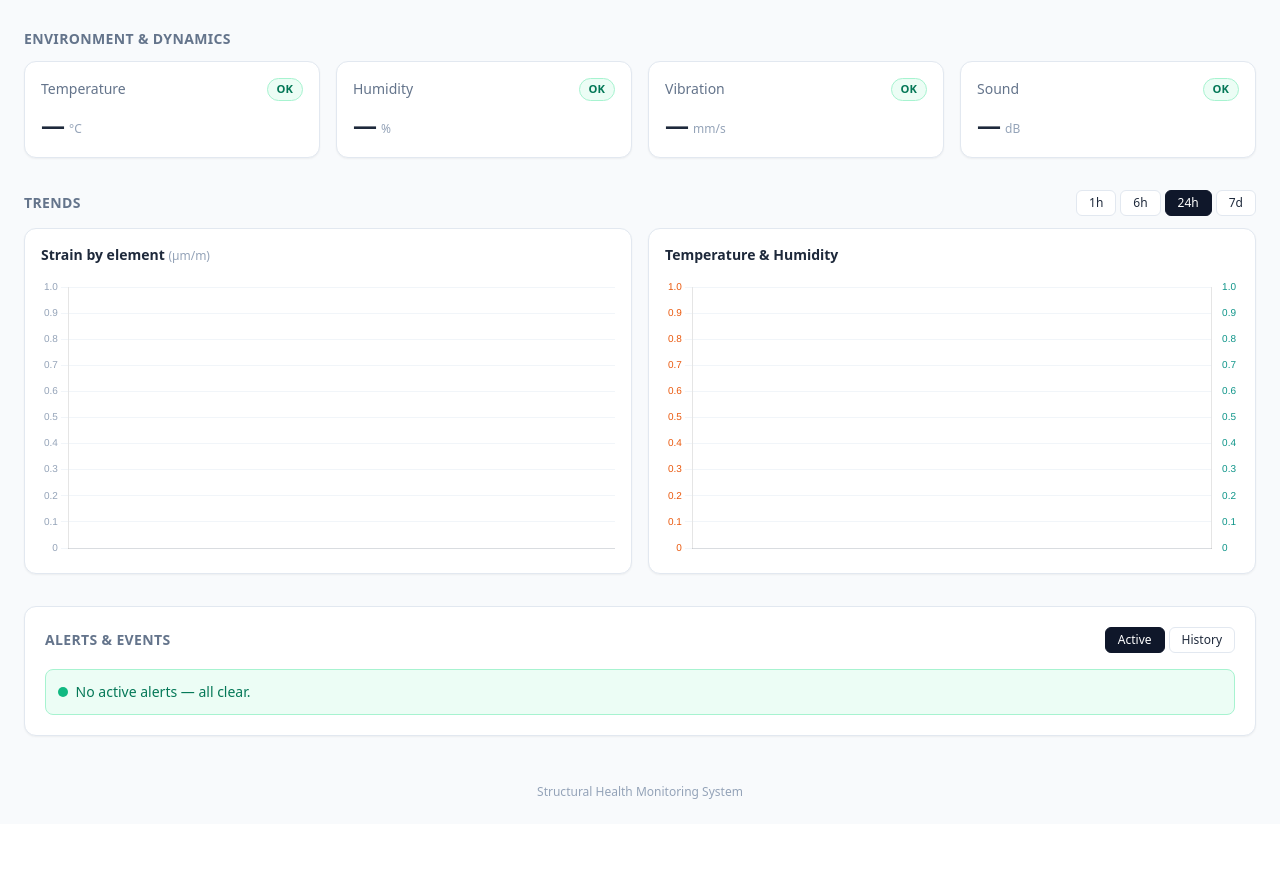
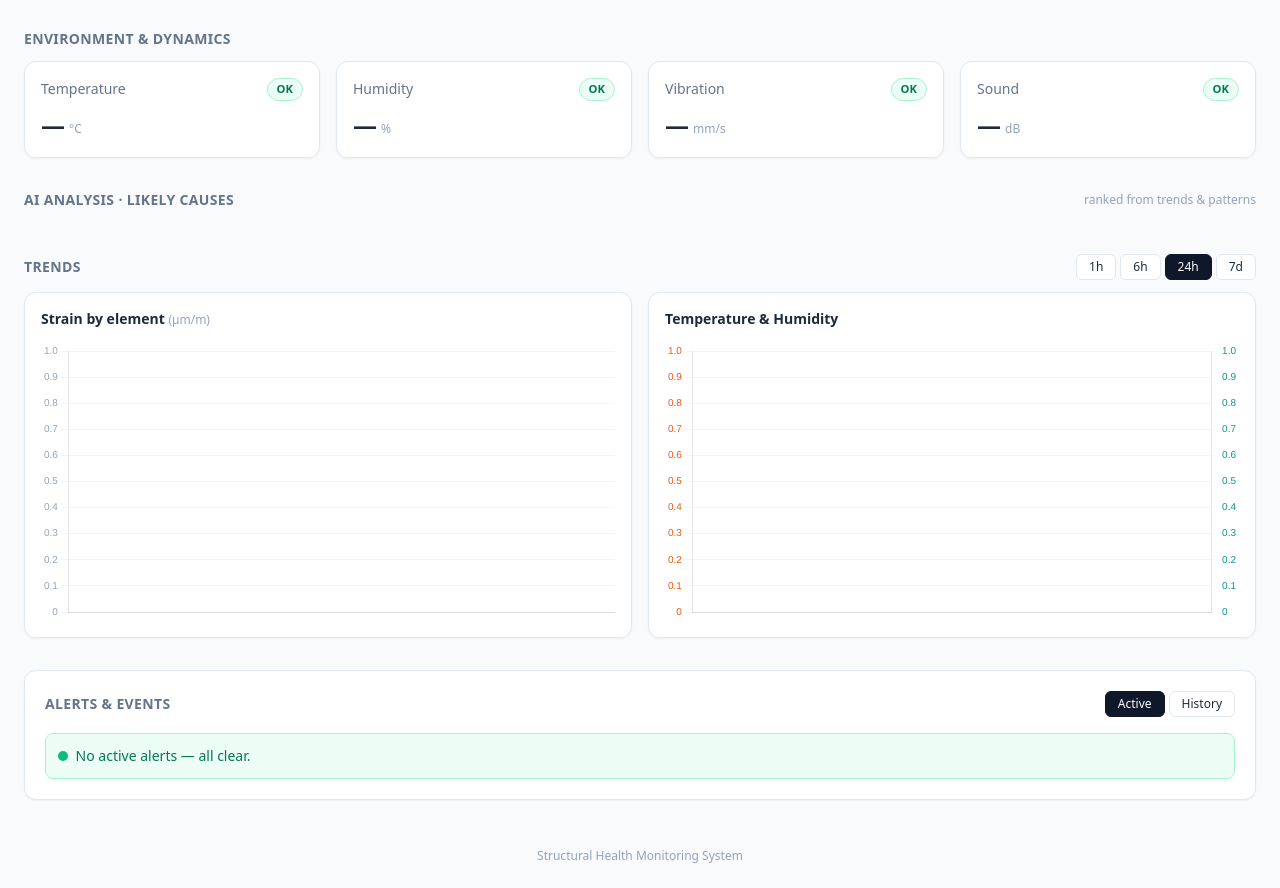
Before and after one commit to jabezmwewa/Structural_Health_Monitoring, a Flask app: page / in a window 1280 px wide. Shown: the part 337-1225 px from the top of the page. Before the commit the page ends 1136 px from the top, so only its background shows below. Run offline with Flask 3, Linux system fonts and the light colour scheme; data that the repository does not hold is empty; some libraries are stand-ins or nearby versions.

Commit message:
feat(ui): surface ranked likely-causes panel on the dashboard
Add an "AI Analysis · Likely Causes" section that renders the ranked
diagnosis from /api/v2/analysis: each candidate defect with a likelihood
badge + score, evidence bullets, affected elements, and a recommended
action. Refreshes every 30s (trends move slowly).

Co-Authored-By: Claude Opus 4.8 <noreply@anthropic.com>

```diff
--- a/SHM_SERVER/app/static/main.js
+++ b/SHM_SERVER/app/static/main.js
@@ -33,8 +33,10 @@ document.addEventListener('DOMContentLoaded', () => {
 
   refreshLatest();
   refreshAlerts();
+  refreshAnalysis();
   loadHistory(currentHours);
   setInterval(() => { refreshLatest(); refreshAlerts(); }, POLL_MS);
+  setInterval(refreshAnalysis, 30000);   // trends change slowly
 });
 
 // ── Static card scaffolding ──────────────────────────────────
@@ -166,6 +168,38 @@ async function resolveAlert(id) {
   } catch (err) { console.error('resolve failed:', err); }
 }
 
+// ── AI Analysis: ranked likely causes ───────────────────────
+async function refreshAnalysis() {
+  try {
+    const d = await fetchJSON('/api/v2/analysis');
+    const list = document.getElementById('analysis-list');
+    const causes = d.diagnosis || [];
+    if (!causes.length) {
+      list.innerHTML = `<div class="text-sm text-emerald-700 bg-emerald-50 border border-emerald-200 rounded-lg p-3 flex items-center gap-2">
+        <span class="dot d-ok"></span> No developing issues detected from current trends.</div>`;
+      return;
+    }
+    list.innerHTML = causes.map(causeCard).join('');
+  } catch (err) {
+    console.error('analysis failed:', err);
+  }
+}
+
+function causeCard(f) {
+  const sev = f.likelihood === 'High' ? 'critical' : f.likelihood === 'Moderate' ? 'warning' : 'low';
+  const evidence = f.evidence.map(e => `<li>${e}</li>`).join('');
+  return `
+    <div class="bg-white rounded-xl border border-slate-200 shadow-sm p-4 accent-${sev}">
+      <div class="flex items-center justify-between gap-2">
+        <p class="font-semibold">${f.cause}</p>
+        <span class="pill st-${sev}">${f.likelihood} · ${Math.round(f.score * 100)}%</span>
+      </div>
+      <ul class="text-sm text-slate-600 mt-2 space-y-1 list-disc ml-5">${evidence}</ul>
+      <p class="text-xs text-slate-400 mt-2">Affected: ${(f.affected || []).join(', ')}</p>
+      <p class="text-sm text-slate-700 mt-2">→ ${f.recommendation}</p>
+    </div>`;
+}
+
 // ── Charts ───────────────────────────────────────────────────
 function initCharts() {
   const base = {
--- a/SHM_SERVER/app/templates/dashboard.html
+++ b/SHM_SERVER/app/templates/dashboard.html
@@ -12,11 +12,13 @@
         .st-ok       { color:#047857; background:#ecfdf5; border:1px solid #a7f3d0; }
         .st-warning  { color:#b45309; background:#fffbeb; border:1px solid #fde68a; }
         .st-critical { color:#b91c1c; background:#fef2f2; border:1px solid #fecaca; }
+        .st-low      { color:#475569; background:#f1f5f9; border:1px solid #e2e8f0; }
         .dot { width:.6rem; height:.6rem; border-radius:9999px; display:inline-block; }
         .d-ok{background:#10b981;} .d-warning{background:#f59e0b;} .d-critical{background:#ef4444;}
         .accent-ok       { border-left:5px solid #10b981; }
         .accent-warning  { border-left:5px solid #f59e0b; }
         .accent-critical { border-left:5px solid #ef4444; }
+        .accent-low      { border-left:5px solid #94a3b8; }
         @keyframes pulse { 0%,100%{opacity:1;} 50%{opacity:.35;} }
         .live { animation: pulse 1.8s ease-in-out infinite; }
     </style>
@@ -81,6 +83,15 @@
             <div id="env-grid" class="grid grid-cols-2 lg:grid-cols-4 gap-4"></div>
         </section>
 
+        <!-- AI Analysis: ranked likely causes -->
+        <section>
+            <div class="flex items-center justify-between mb-3">
+                <h2 class="text-sm font-semibold text-slate-500 uppercase tracking-wide">AI Analysis · Likely Causes</h2>
+                <span class="text-xs text-slate-400">ranked from trends &amp; patterns</span>
+            </div>
+            <div id="analysis-list" class="grid grid-cols-1 lg:grid-cols-2 gap-4"></div>
+        </section>
+
         <!-- Trends -->
         <section>
             <div class="flex items-center justify-between mb-3">
```
